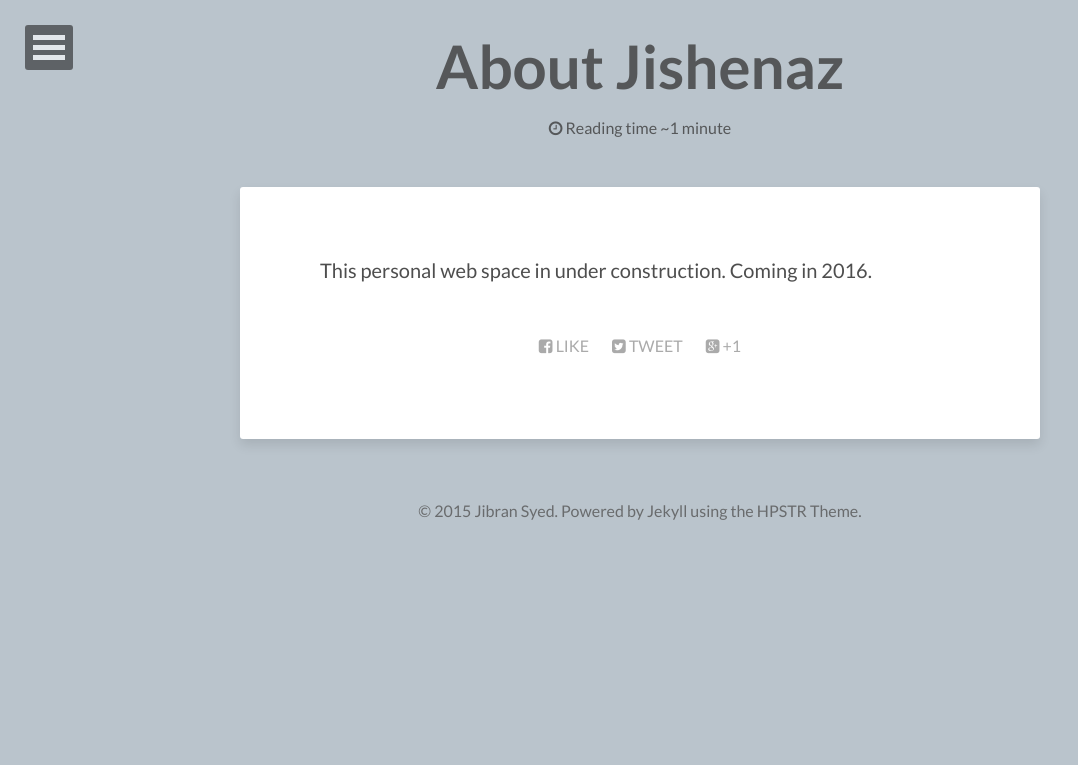
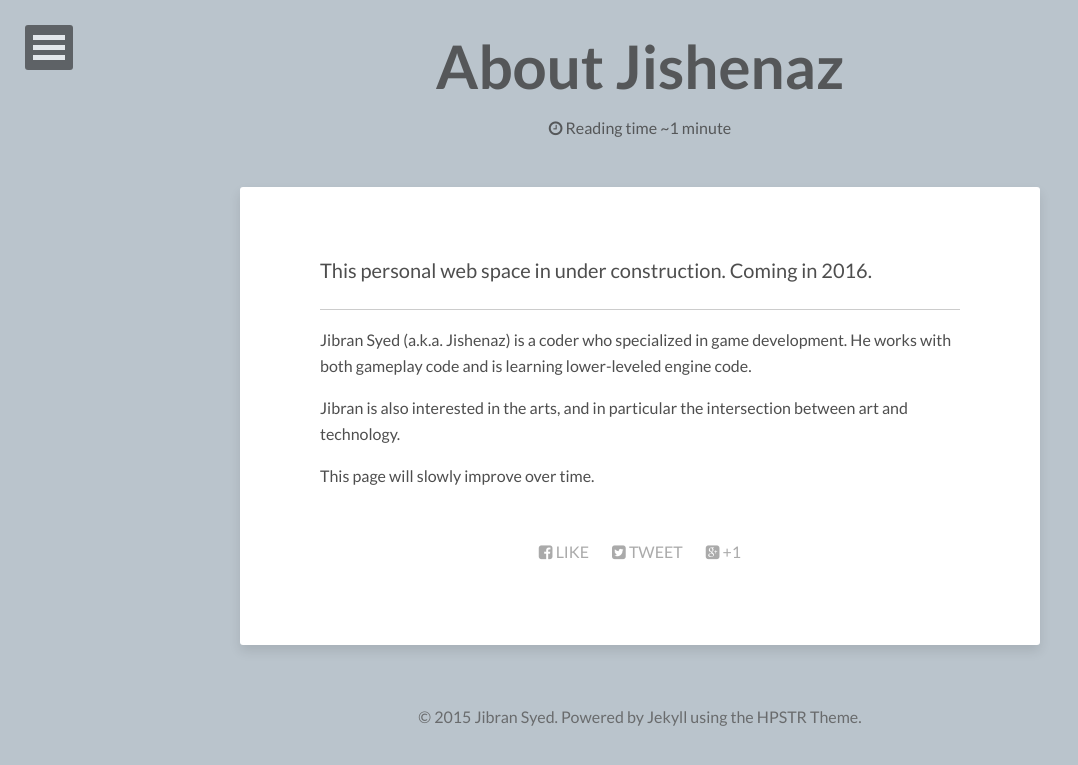
Before and after one commit to JISyed/jisyed.github.io, a Jekyll site: the page built from about/index.md, in a window 1280 px wide. Shown: the top 765 px of the page, without its empty margins (0-1078 px from the left). Built offline with Jekyll 4.4.1, drawn with Linux system fonts in a browser that asks for light colours; nearby versions of some CDN libraries.

Commit message:
Added simple profile to About page

```diff
--- a/about/index.md
+++ b/about/index.md
@@ -9,3 +9,11 @@ title: About Jishenaz
 ---
 
 This personal web space in under construction. Coming in 2016.
+
+----
+
+Jibran Syed (a.k.a. Jishenaz) is a coder who specialized in game development. He works with both gameplay code and is learning lower-leveled engine code.
+
+Jibran is also interested in the arts, and in particular the intersection between art and technology.
+
+This page will slowly improve over time.
```
